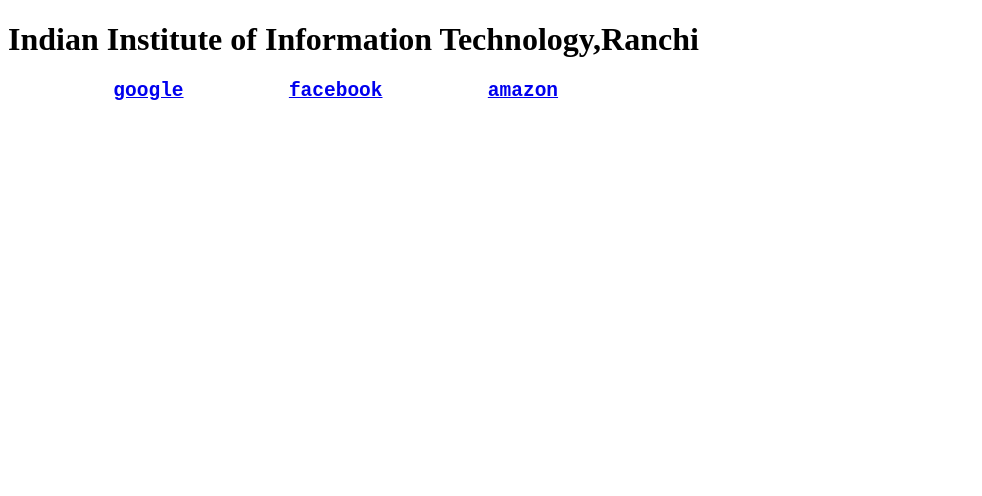
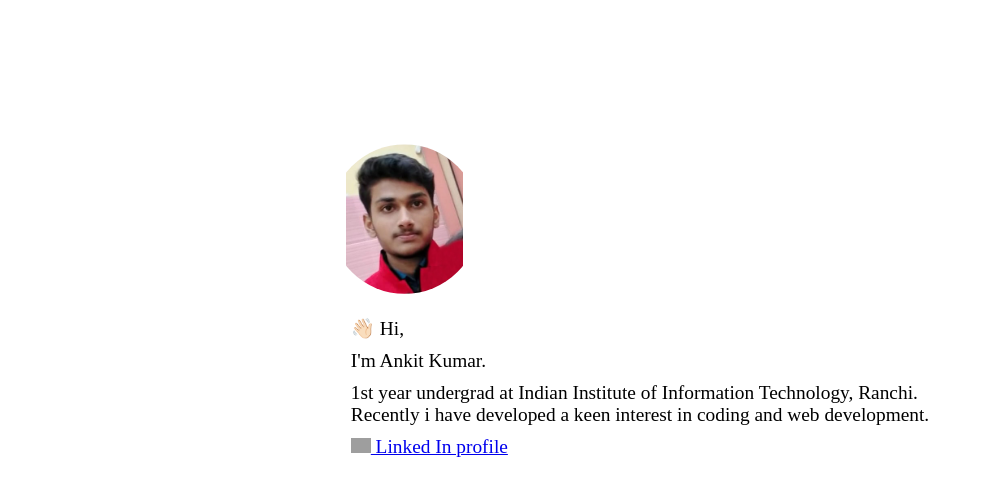
Before and after one commit to Shinchan3102/intro, a plain HTML site: page index.html in a window 1280 px wide. Shown: the whole page, without its empty margins (0-982 px from the left). Drawn offline with Linux system fonts and the light colour scheme; grey boxes are pictures that could not be loaded.

Commit message:
Add files via upload

```diff
--- a/index.html
+++ b/index.html
@@ -4,10 +4,41 @@
     <meta charset="UTF-8">
     <meta http-equiv="X-UA-Compatible" content="IE=edge">
     <meta name="viewport" content="width=device-width, initial-scale=1.0">
-    <title>Document</title>
+    <title>self intro</title>
 </head>
+<style>
+    .content{
+        width: fit-content;
+        margin: auto;
+        margin-top: 10%;
+    }
+    .proImage{
+        width: 20%;
+        clip-path: circle(50% at 50% 50%);
+        padding-bottom: 10px;
+    }
+    .icon{padding-top: 2px;
+        width:20px;
+    }
+    div{font-size: 1.1em;
+        padding: 5px;
+    }
+</style>
 <body>
-    <h1>Indian Institute of Information Technology,Ranchi</h1>
-    <h2><pre>         <a href="https://www.google.com" target="_blank">google</a>         <a href="https://www.facebook.com" target="_blank">facebook</a>         <a href="https://www.amazon.com" target="_blank">amazon</a></pre></h2>
+    <div class="content">
+        <img src="photo1.jpg" class="proImage">
+        <div>
+            👋🏻 Hi,
+        </div>
+        <div>
+            I'm Ankit Kumar.
+        </div>
+        <div>
+            1st year undergrad at Indian Institute of Information Technology, Ranchi. <br> Recently i have developed a keen interest in coding and web development.
+        </div>
+        <div>
+            <a href="https://www.linkedin.com/in/ankit-kumar-964185229/"><img src="https://cdn.worldvectorlogo.com/logos/linkedin-icon-2.svg" class="icon"> Linked In profile</a>
+        </div>
+    </div>
 </body>
 </html>
```
Also changed, not shown: photo1.jpg (added).
